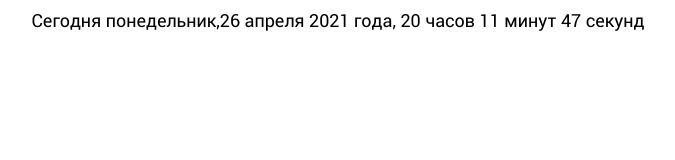
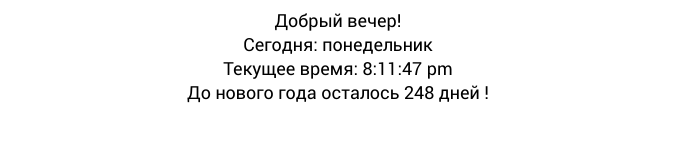
Before and after one commit to AlexYemelyanov/Glo-academy, a plain HTML site: page Date/index2.html in a window 1280 px wide. Shown: the whole page, without its empty margins (302-977 px from the left). Drawn offline with Linux system fonts and the light colour scheme; files that its build step writes are made by us from their sources.

Commit message:
completed lesson 18

```diff
--- a/Date/index2.html
+++ b/Date/index2.html
@@ -11,10 +11,14 @@
 
   <body>
 
+    <div id="hellow"></div>
+
+    <div id="today"></div>
+
     <div id="current_date_time"></div>
 
 
-    <div id="current_date_time_block"></div>
+    <div id="days_left_new_year"></div>
 
 
     <script src="/Date/script2.js"></script>
--- a/Date/script2.js
+++ b/Date/script2.js
@@ -1,18 +1,26 @@
-function getNoun(number, one, two, five) {
-  let n = Math.abs(number);
-  n %= 100;
-  if (n >= 5 && n <= 20) {
-    return five;
-  }
-  n %= 10;
-  if (n === 1) {
-    return one;
-  }
-  if (n >= 2 && n <= 4) {
-    return two;
-  }
-  return five;
+function hellow() {
+  const h = (new Date()).getHours();
+  if (h > 23 || h < 7) document.getElementById('hellow').textContent = 'Доброй ночи!';
+  if (h > 6 && h < 12) document.getElementById('hellow').textContent = 'Доброе утро!';
+  if (h > 11 && h < 19) document.getElementById('hellow').textContent = 'Добрый день!';
+  if (h > 18 && h < 24) document.getElementById('hellow').textContent = 'Добрый вечер!';
 }
+
+
+function getDayForm() {
+  let date = new Date();
+  let hours = date.getHours();
+  let minutes = date.getMinutes();
+  let seconds = date.getSeconds();
+  let ampm = hours >= 12 ? 'pm' : 'am';
+  hours = hours % 12;
+  hours = hours ? hours : 12; // the hour '0' should be '12'
+  minutes = minutes < 10 ? '0' + minutes : minutes;
+  seconds = seconds < 10 ? '0' + seconds : seconds;
+  let strTime = 'Текущее время: ' + hours + ':' + minutes + ':' + seconds + ' ' + ampm;
+  return strTime;
+}
+
 
 function newTypeOfDate() {
   let date = new Date();
@@ -23,30 +31,57 @@ function newTypeOfDate() {
     weekday: 'long'
   };
   let tdDay = new Intl.DateTimeFormat('ru-RU', options).format(date);
-  let day = date.getDate();
-  let month = date.getMonth();
-  let monthArr = [
-    'января',
-    'февраля',
-    'марта',
-    'апреля',
-    'мая',
-    'июня',
-    'июля',
-    'августа',
-    'сентября',
-    'октября',
-    'ноября',
-    'декабря',
-  ];
-  let year = date.getFullYear();
-  let hours = date.getHours();
-  let minutes = date.getMinutes();
-  let seconds = date.getSeconds();
-  return 'Сегодня ' + tdDay + ',' + day + ' ' + monthArr[month] + ' ' + year + ' года, ' + hours + ' ' + getNoun(hours, 'час', 'часа',
-    'часов') + ' ' + minutes + ' ' + getNoun(minutes, 'минута', 'минуты', 'минут') + ' ' + seconds + ' ' + getNoun(seconds, 'секунда', 'секунды', 'секунд')
+
+
+  return document.getElementById('today').textContent = `Сегодня:  ${tdDay}`;
+
 
 }
+
+
 setInterval(function () {
-  document.getElementById('current_date_time').innerHTML = newTypeOfDate();
+  document.getElementById('current_date_time').innerHTML = getDayForm()
 }, 1000);
+
+
+
+function daysLeftNewYear() {
+  let today = new Date();
+  //Можно установить любую дату
+  let nextDate = new Date("December 31, 2021");
+  //Количество миллисекунд в одном дне
+  let msPerDay = 24 * 60 * 60 * 1000;
+  //Высчитываем количество дней
+  let daysLeft = Math.round((nextDate.getTime() - today.getTime()) / msPerDay);
+  let dayname = "";
+  let ds = "" + daysLeft;
+  //Вырезаем последнею цифру
+  let dd = parseInt(ds.substr(ds.length - 1));
+  console.log(dd)
+  //Склоняем слово ДЕНЬ
+  console.log(daysLeft)
+  if (daysLeft > 4 && daysLeft < 21) {
+    dayname = " дней";
+  } else
+  if (dd == 1) {
+    dayname = " день";
+  } else
+  if (dd === 2 || dd === 3 || dd === 4) {
+    dayname = " дня";
+  } else {
+    dayname = " дней";
+  }
+  //Выводим надпись в документ
+  if (daysLeft < 0) {
+    document.getElementById('days_left_new_year').textContent = "С новым годом!!!"
+  } else {
+    if (daysLeft == 0) {
+      document.getElementById('days_left_new_year').textContent = "Завтра новый год!"
+    } else {
+      document.getElementById('days_left_new_year').textContent = `До нового года осталось  ${daysLeft}  ${dayname}  !`;
+    }
+  }
+}
+hellow();
+newTypeOfDate();
+daysLeftNewYear();
```
